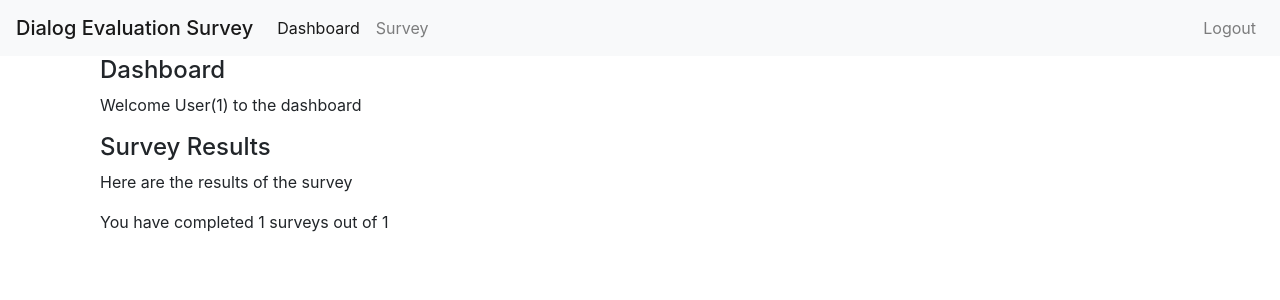
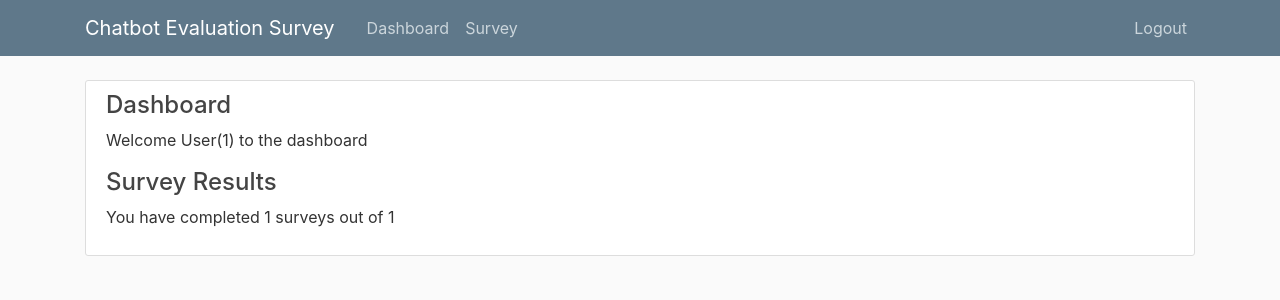
Before and after one commit to bsantraigi/ML-SurveyTool-Flask, a Flask app: page /dashboard in a window 1280 px wide. Shown: the top 300 px of the page. Run offline with Flask 2, Linux system fonts and the light colour scheme; a user stored in the database is signed in; tables that the repository leaves empty hold one stand-in row (values such as "Sample post"); some libraries are stand-ins or nearby versions.

Commit message:
updated css

```diff
--- a/static/main.css
+++ b/static/main.css
@@ -1,3 +1,83 @@
 ul{
     list-style-type: none;
 }
+body {
+  background: #fafafa;
+  color: #333333;
+  margin-top: 5rem;
+}
+
+h1, h2, h3, h4, h5, h6 {
+  color: #444444;
+}
+
+.bg-steel {
+  background-color: #5f788a;
+}
+
+.site-header .navbar-nav .nav-link {
+  color: #cbd5db;
+}
+
+.site-header .navbar-nav .nav-link:hover {
+  color: #ffffff;
+}
+
+.site-header .navbar-nav .nav-link.active {
+  font-weight: 500;
+}
+
+.content-section {
+  background: #ffffff;
+  padding: 10px 20px;
+  border: 1px solid #dddddd;
+  border-radius: 3px;
+  margin-bottom: 20px;
+}
+
+.article-title {
+  color: #444444;
+}
+
+a.article-title:hover {
+  color: #428bca;
+  text-decoration: none;
+}
+
+.article-content {
+  white-space: pre-line;
+}
+
+.article-img {
+  height: 65px;
+  width: 65px;
+  margin-right: 16px;
+}
+
+.article-metadata {
+  padding-bottom: 1px;
+  margin-bottom: 4px;
+  border-bottom: 1px solid #e3e3e3
+}
+
+.article-metadata a:hover {
+  color: #333;
+  text-decoration: none;
+}
+
+.article-svg {
+  width: 25px;
+  height: 25px;
+  vertical-align: middle;
+}
+
+.account-img {
+  height: 125px;
+  width: 125px;
+  margin-right: 20px;
+  margin-bottom: 16px;
+}
+
+.account-heading {
+  font-size: 2.5rem;
+}
--- a/templates/dashboard.html
+++ b/templates/dashboard.html
@@ -1,19 +1,13 @@
 {% extends 'layout.html' %}
 
 {% block content %}
-    <div class="container">
-        <div class="row">
-            <div class="col-md-12">
-                <h4>Dashboard</h4>
-                <p>Welcome User({{ user_info.prolific_pid }}) to the dashboard</p>
-            </div>
-        </div>
-        <div class="row">
-            <div class="col-md-12">
-                <h4>Survey Results</h4>
-                <p>Here are the results of the survey</p>
-                <p>You have completed {{ submission_progress.submitted }} surveys out of {{ submission_progress.total }}</p>
-            </div>
 
+<article class="media content-section">
+    <div class="media-body">
+        <h4>Dashboard</h4>
+        <p>Welcome User({{ user_info.prolific_pid }}) to the dashboard</p>
+        <h4>Survey Results</h4>
+        <p>You have completed {{ submission_progress.submitted }} surveys out of {{ submission_progress.total }}</p>
     </div>
+</article>
 {% endblock %}
--- a/templates/layout.html
+++ b/templates/layout.html
@@ -17,7 +17,35 @@
 </head>
 <body>
     <!-- As a heading -->
-    <nav class="navbar navbar-expand-lg navbar-light bg-light">
+    <header class="site-header">
+        <nav class="navbar navbar-expand-md navbar-dark bg-steel fixed-top">
+            <div class="container">
+                <a class="navbar-brand mr-4" href="/">Chatbot Evaluation Survey</a>
+                <button class="navbar-toggler" type="button" data-toggle="collapse" data-target="#navbarToggle" aria-controls="navbarToggle" aria-expanded="false" aria-label="Toggle navigation">
+                    <span class="navbar-toggler-icon"></span>
+                </button>
+                <div class="collapse navbar-collapse" id="navbarToggle">
+                    <div class="navbar-nav mr-auto">
+                        <a class="nav-item nav-link" href="{{ url_for('dashboard') }}">Dashboard</a>
+                        <a class="nav-item nav-link" href="{{ url_for('survey') }}">Survey</a>
+                    </div>
+                    <!-- Navbar Right Side -->
+		    {% if current_user.is_authenticated %}
+                    <div class="navbar-nav">
+                        <a class="nav-item nav-link" href="{{ url_for('logout') }}">Logout</a>
+                    </div>
+                    {% else %}
+                    <div class="navbar-nav">
+                        <a class="nav-item nav-link" href="/login">Login</a>
+                        <a class="nav-item nav-link" href="/register">Register</a>
+                    </div>
+                    {% endif %}
+                </div>
+            </div>
+        </nav>
+    </header>
+
+    <!--nav class="navbar navbar-expand-lg navbar-light bg-light">
       <span class="navbar-brand mb-0 h1">Dialog Evaluation Survey</span>
       <button class="navbar-toggler" type="button" data-toggle="collapse" data-target="#navbarNav" aria-controls="navbarNav" aria-expanded="false" aria-label="Toggle navigation">
           <span class="navbar-toggler-icon"></span>
@@ -39,11 +67,32 @@
               </li>
           </ul>
         </div>
-    </nav>
-    <div class="container">
-        {% block content %}
-        {% endblock content %}
-    </div>
+    </nav-->
+    <!--div class="container">
+        jinja block content was here
+    </div-->
+    <main role="main" class="container">
+        <div class="row">
+            <div class="col-md-12">
+                {% block content %}{% endblock %}
+            </div>
+            <!--div class="col-md-4">
+                <div class="content-section">
+                    <h3>Our Sidebar</h3>
+                    <p class='text-muted'>You can put any information here you'd like.
+                    <ul class="list-group">
+                        <li class="list-group-item list-group-item-light">Latest Posts</li>
+                        <li class="list-group-item list-group-item-light">Announcements</li>
+                        <li class="list-group-item list-group-item-light">Calendars</li>
+                        <li class="list-group-item list-group-item-light">etc</li>
+                    </ul>
+                    </p>
+                </div>
+            </div-->
+        </div>
+    </main>
+
+
     <!-- Optional JavaScript -->
     <!-- jQuery first, then Popper.js, then Bootstrap JS -->
     <script src="https://code.jquery.com/jquery-3.2.1.slim.min.js" integrity="sha384-KJ3o2DKtIkvYIK3UENzmM7KCkRr/rE9/Qpg6aAZGJwFDMVNA/GpGFF93hXpG5KkN" crossorigin="anonymous"></script>
--- a/templates/survey.html
+++ b/templates/survey.html
@@ -1,7 +1,7 @@
 {% extends "layout.html" %}
 
 {% block content %}
-	<div class="content-section border p-3 m-3">
+	<div class="content-section border p-3">
 		<h3>Chat History</h3>
 		<!-- chat history: loop through and print utterances from question.context -->
 		{% for utterance in question.context %}
```
